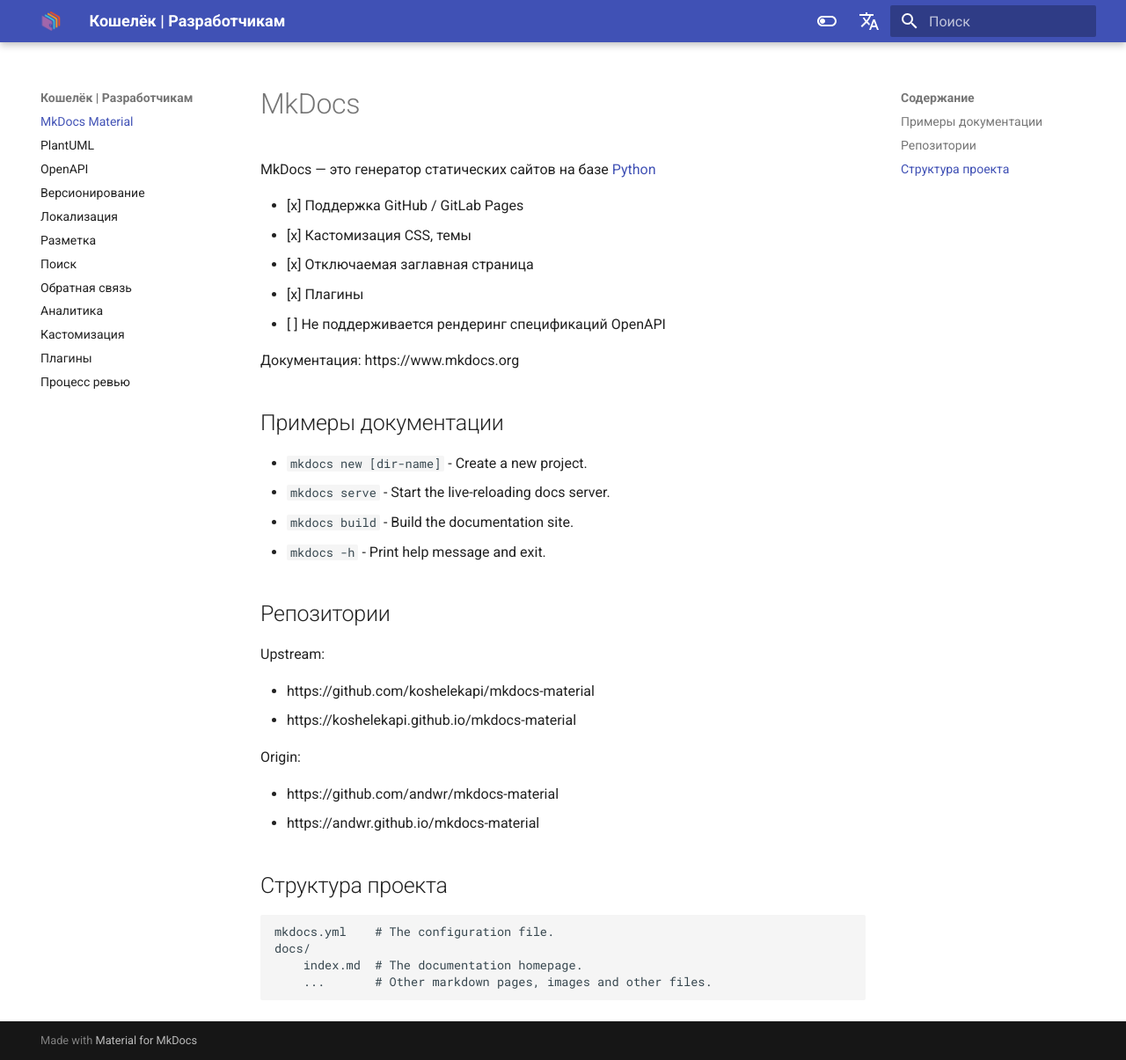
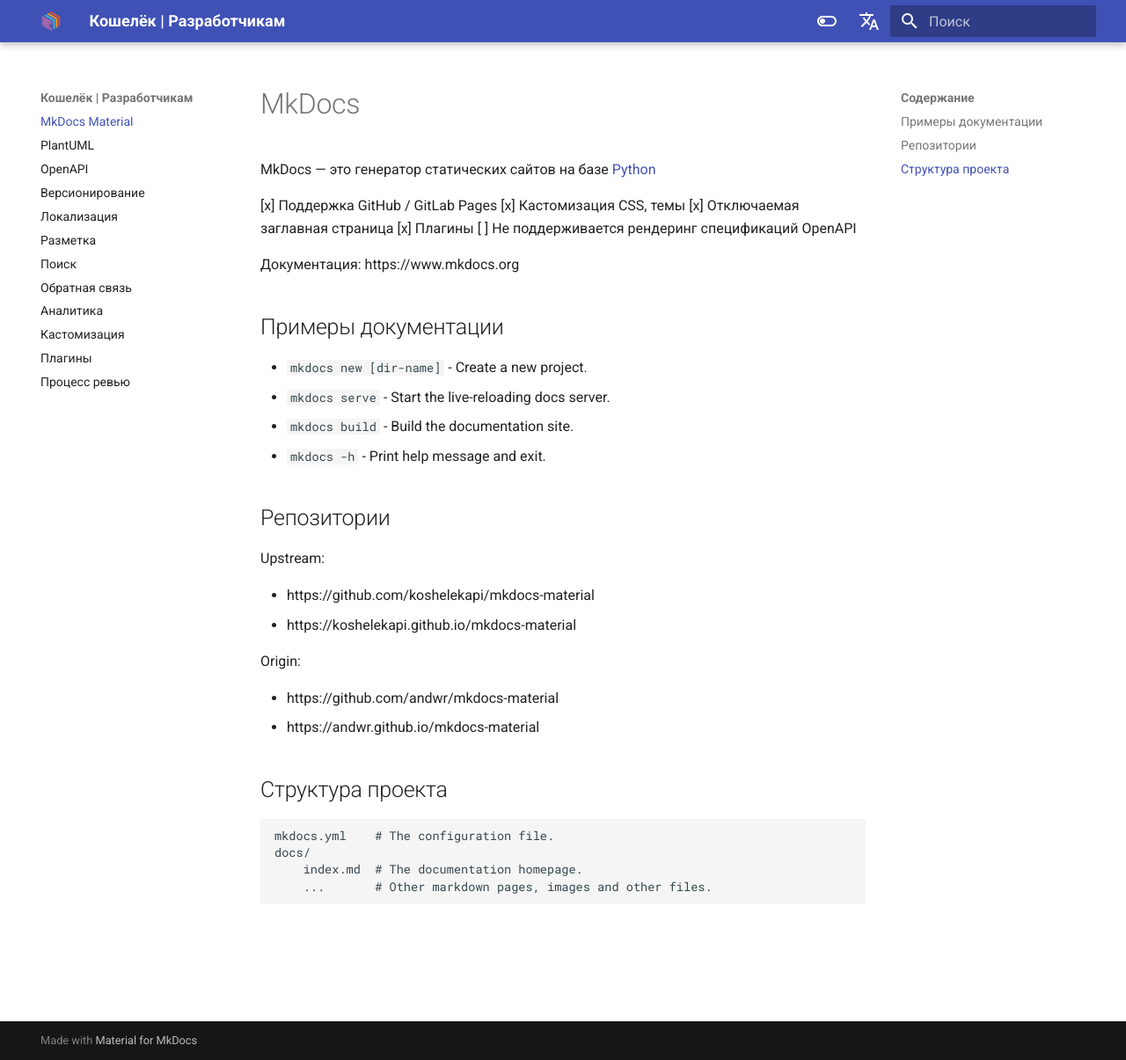
Before and after one commit to koshelekapi/mkdocs-material, an MkDocs documentation site: the page built from docs/index.md, in a window 1280 px wide and 1205 px high. Shown: the whole window at 88% size. Built offline with MkDocs 1.6.1 and Material for MkDocs 9.7.7, drawn with Linux system fonts in a browser that asks for light colours; comment, search, counter and statistics services are not loaded.

```diff
--- a/docs/index.md
+++ b/docs/index.md
@@ -2,11 +2,11 @@
 
 MkDocs — это генератор статических сайтов на базе [Python](https://www.python.org/)
 
-- [x] Поддержка GitHub / GitLab Pages
-- [x] Кастомизация CSS, темы
-- [x] Отключаемая заглавная страница
-- [x] Плагины
-- [ ] Не поддерживается рендеринг спецификаций OpenAPI
+[x] Поддержка GitHub / GitLab Pages
+[x] Кастомизация CSS, темы
+[x] Отключаемая заглавная страница
+[x] Плагины
+[ ] Не поддерживается рендеринг спецификаций OpenAPI
 
 Документация: https://www.mkdocs.org
 
```
